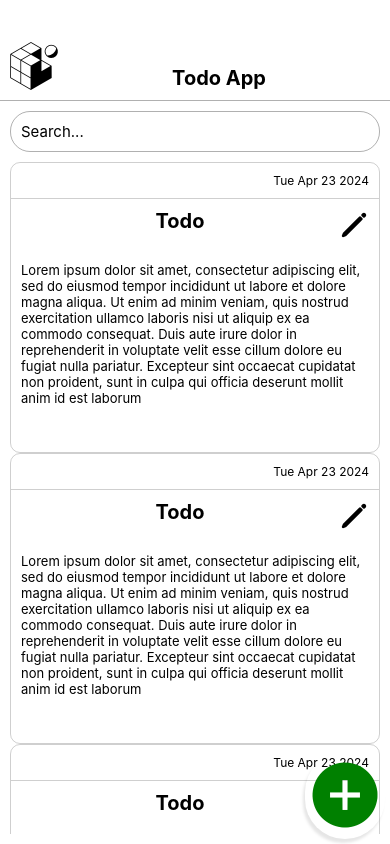
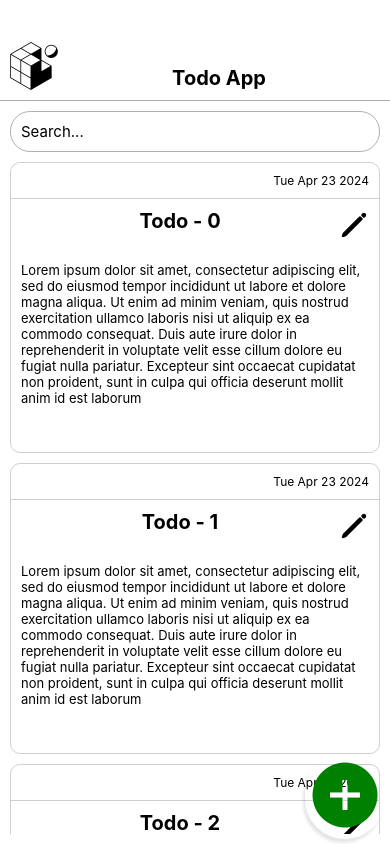
Before and after one commit to MatyilaSango/actionhive, a React Native app: screen / in a window 390 px wide. Built offline with nearby package versions, Linux system fonts and the light colour scheme.

Commit message:
chore: updating reducers, store, and UI

```diff
--- a/src/Store/app/store.ts
+++ b/src/Store/app/store.ts
@@ -1,6 +1,6 @@
 import { configureStore } from "@reduxjs/toolkit"
 import searchReducer from "../features/search/searchSlice"
-import notesReducer from "../features/notes/notes"
+import notesReducer from "../features/notes/notesSlice"
 
 export const store = configureStore({
     reducer: {
--- a/src/Store/features/notes/notes.ts
+++ b/src/Store/features/notes/notesSlice.ts
@@ -2,22 +2,25 @@ import { createSlice } from "@reduxjs/toolkit"
 import type { PayloadAction } from "@reduxjs/toolkit"
 import { TNote } from "../../../../types/types"
 
-const initialState: TNote[] = new Array(10).fill({
-    id: 123456789,
-    head: "Todo",
+const initialState : TNote[] = [...Array(10).keys()].map(value => ({
+    id: `${value}`,
+    head: `Todo - ${value}`,
+    date: new Date().toDateString(),
     text: "Lorem ipsum dolor sit amet, consectetur adipiscing elit, sed do eiusmod tempor incididunt ut labore et dolore magna aliqua. Ut enim ad minim veniam, quis nostrud exercitation ullamco laboris nisi ut aliquip ex ea commodo consequat. Duis aute irure dolor in reprehenderit in voluptate velit esse cillum dolore eu fugiat nulla pariatur. Excepteur sint occaecat cupidatat non proident, sunt in culpa qui officia deserunt mollit anim id est laborum",
-    date: new Date().toDateString()
-})
+}))
 
 export const notesSlice = createSlice({
     name: "notes",
     initialState,
     reducers: {
         storeNote: (state, action: PayloadAction<TNote>) => {
-            state = [ ...state, action.payload ]
+            return [ ...state, action.payload ]
+        },
+        removeNote: (state, action: PayloadAction<string>) => {
+            return state.filter(note => note.head.toLowerCase() === action.payload.toLowerCase())
         }
     }
 })
 
-export const { storeNote } = notesSlice.actions
+export const { storeNote, removeNote } = notesSlice.actions
 export default notesSlice.reducer
--- a/src/Store/features/search/searchSlice.ts
+++ b/src/Store/features/search/searchSlice.ts
@@ -14,7 +14,7 @@ export const searchSlice = createSlice({
     initialState,
     reducers: {
         storeSearch: (state, action: PayloadAction<TInitialState>) => {
-            state = { ...state, value: action.payload.value }
+            return { ...state, value: action.payload.value }
         }
     }
 })
--- a/src/components/Home/Home.tsx
+++ b/src/components/Home/Home.tsx
@@ -1,4 +1,4 @@
-import { ScrollView, StyleSheet, Text, View } from 'react-native'
+import { ScrollView, StyleSheet, View } from 'react-native'
 import React from 'react'
 import Add from '../Add/Add'
 import Search from '../Search/Search'
@@ -8,12 +8,14 @@ import { useSelector } from 'react-redux'
 import { RootState } from '../../Store/app/store'
 
 export default function Home() {
-    const notes: TNote[] = useSelector((state: RootState) => state.notes)
+    const search = useSelector((state: RootState) => state.search.value)
+    const notes: TNote[] = useSelector((state: RootState) => state.notes).filter(note => note.head.includes(search))
 
     return (
         <View style={styles.container}>
             <Search />
             <ScrollView>
+                <View style={styles.scrollWivew}>
                     {notes.map((note: TNote, indx: number) =>
                         <Note
                             key={indx}
@@ -23,6 +25,7 @@ export default function Home() {
                             date={note.date}
                         />
                     )}
+                </View>
             </ScrollView>
             <Add />
         </View>
@@ -35,5 +38,8 @@ const styles = StyleSheet.create({
         padding: 10,
         height: "88%",
         gap: 10
+    },
+    scrollWivew: {
+        gap: 10
     }
 })
--- a/src/components/Search/Search.tsx
+++ b/src/components/Search/Search.tsx
@@ -1,18 +1,20 @@
-import { StyleSheet, Text, TextInput, View } from 'react-native'
+import { StyleSheet, TextInput, View } from 'react-native'
 import React from 'react'
-import { useSelector } from 'react-redux'
+import { useDispatch, useSelector } from 'react-redux'
 import { RootState } from '../../Store/app/store'
+import { storeSearch } from '../../Store/features/search/searchSlice'
 
 export default function Search() {
   const search = useSelector((state: RootState) => state.search.value)
+  const dispatch = useDispatch()
 
   const handleTextInput = (e: string) => {
-
+    dispatch(storeSearch({value: e}))
   }
 
   return (
     <View style={styles.container}>
-      <TextInput value={search} style={styles.textInput} placeholder='Search...' onChangeText={(e) => handleTextInput(e)}/>
+      <TextInput style={styles.textInput} defaultValue={search} placeholder='Search...' onChangeText={(e) => handleTextInput(e)}/>
     </View>
   )
 }
```
Lines whose indentation alone changed are shown as unchanged.
